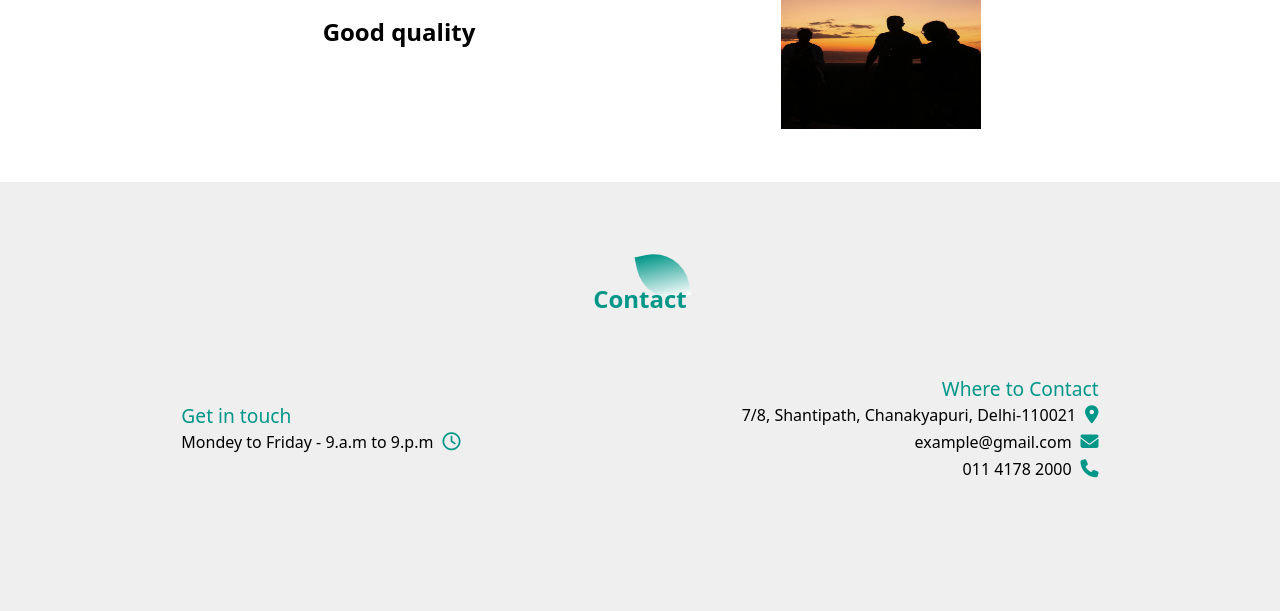
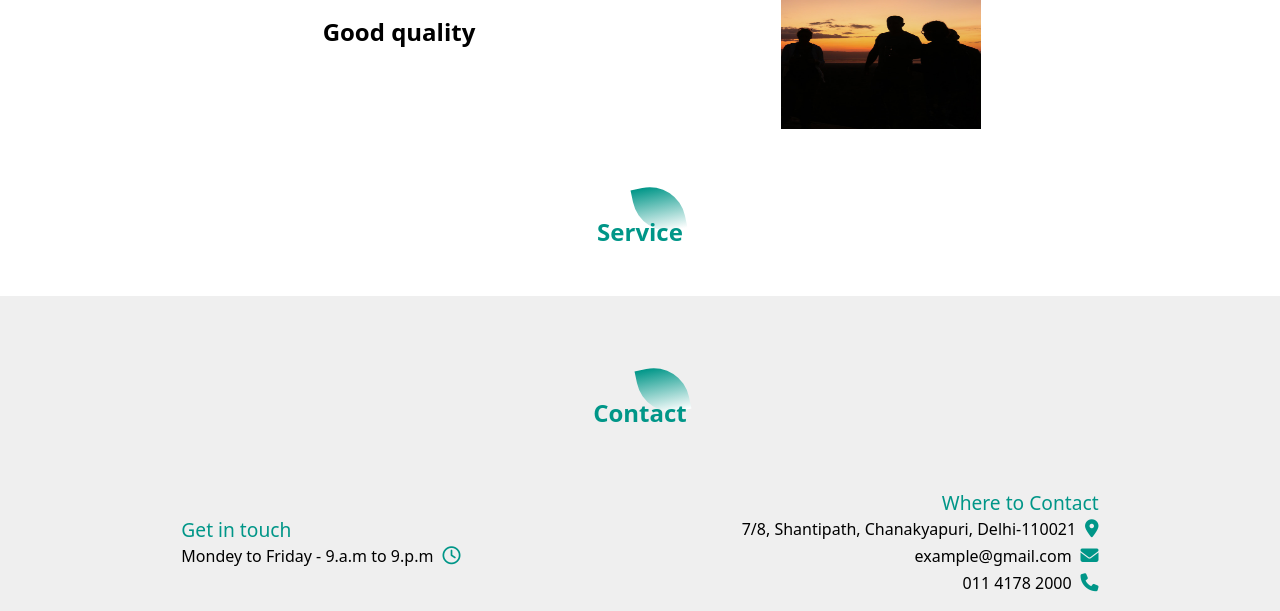
Before and after one commit to Matrix-369/Matrix, a plain HTML site: page index.html in a window 1280 px wide. Shown: the part 1585-2196 px from the top of the page. Drawn offline with Linux system fonts and the light colour scheme.

Commit message:
#Service Added

```diff
--- a/CSS/style3.css
+++ b/CSS/style3.css
@@ -386,7 +386,7 @@ input[type="submit"] {
 	text-align: center;
 }
 
-.footer-head p {
+.head p {
 	position: relative;
 	display: inline-block;
 	font-size: 24px;
@@ -395,7 +395,7 @@ input[type="submit"] {
 	z-index: 1;
 }
 
-.footer-head p::before {
+.head p::before {
 	content: '';
 	padding: 24px;
 	position: absolute;
@@ -459,3 +459,15 @@ input[type="submit"] {
 	transform: translateY(-3px)
 
 }
+
+#Service {
+	width: 100%;
+	padding: 30px;
+	margin: 21px 0 10px;
+}
+
+.Service-head {
+	width: 80%;
+	margin: auto;
+	text-align: center;
+}
--- a/index.html
+++ b/index.html
@@ -96,8 +96,13 @@
 			</div>
 		</div>
 	</section>
+	<section id="Service">
+		<div class="Service-head head">
+			<p class="blue">Service</p>
+		</div>
+	</section>
 	<section id="footer">
-		<div class="footer-head">
+		<div class="footer-head head">
 			<p>Contact</p>
 		</div>
 		<div class="footer-txt-line">
```
